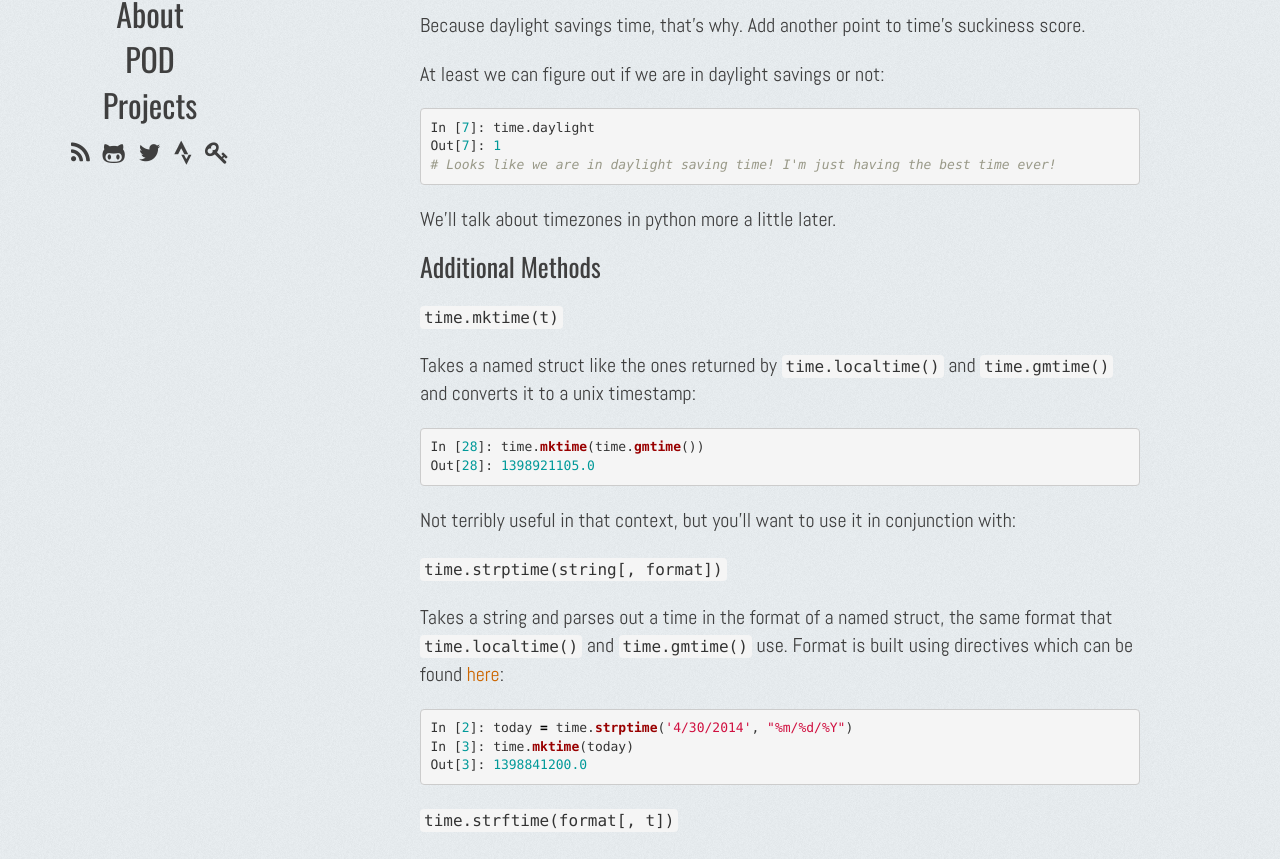
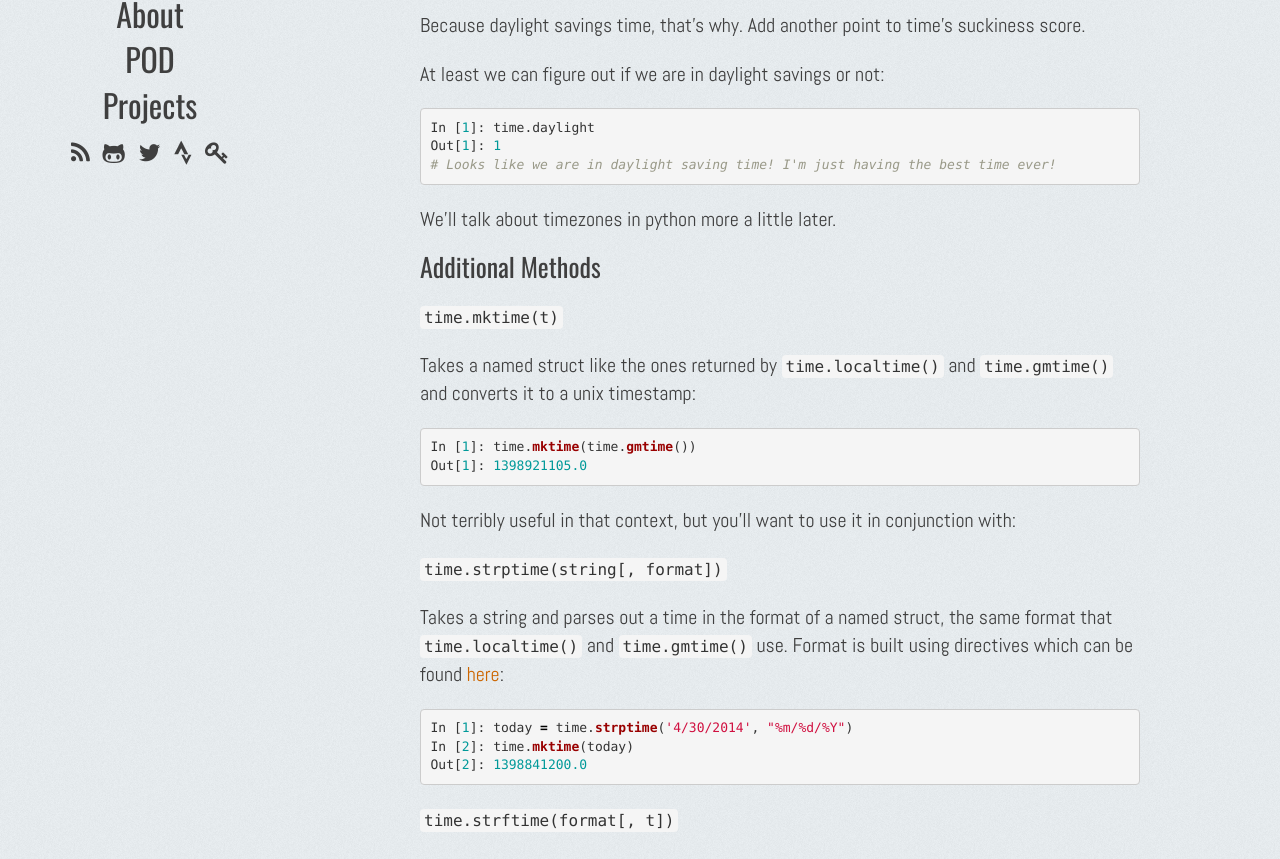
Before and after one commit to Fingel/pedaldrivenprogramming.com, a Jekyll site: the page built from _posts/2014-04-30-getting-the-time-right-in-python.markdown, in a window 1280 px wide and 1400 px high, scrolled down 1827 px. Shown: the part 140-999 px from the top of the window. Built offline with Jekyll 4.4.1, drawn with Linux system fonts in a browser that asks for light colours; some web fonts are replaced; comment, search, counter and statistics services are not loaded.

Commit message:
lil num fixes

```diff
--- a/_posts/2014-04-30-getting-the-time-right-in-python.markdown
+++ b/_posts/2014-04-30-getting-the-time-right-in-python.markdown
@@ -79,8 +79,8 @@ Because daylight savings time, that's why. Add another point to time's suckiness
 At least we can figure out if we are in daylight savings or not:
 
 {% highlight python %}
-In [7]: time.daylight
-Out[7]: 1
+In [1]: time.daylight
+Out[1]: 1
 # Looks like we are in daylight saving time! I'm just having the best time ever!
 {% endhighlight %}
 
@@ -94,8 +94,8 @@ Additional Methods
 Takes a named struct like the ones returned by `time.localtime()` and `time.gmtime()` and converts it to a unix timestamp:
 
 {% highlight python %}
-In [28]: time.mktime(time.gmtime())
-Out[28]: 1398921105.0
+In [1]: time.mktime(time.gmtime())
+Out[1]: 1398921105.0
 {% endhighlight %}
 
 Not terribly useful in that context, but you'll want to use it in conjunction with:
@@ -106,9 +106,9 @@ Takes a string and parses out a time in the format of a named struct, the same f
 can be found [here](https://docs.python.org/2/library/time.html#time.strftime):
 
 {% highlight python %}
-In [2]: today = time.strptime('4/30/2014', "%m/%d/%Y")
-In [3]: time.mktime(today)
-Out[3]: 1398841200.0
+In [1]: today = time.strptime('4/30/2014', "%m/%d/%Y")
+In [2]: time.mktime(today)
+Out[2]: 1398841200.0
 
 {% endhighlight %}
 
@@ -197,13 +197,13 @@ In [2]: first_of_this_month
 Out[3]: datetime.date(2014, 4, 1)
 
 In [4]: first_of_this_month.timetuple()
-Out[5]: time.struct_time(tm_year=2014, tm_mon=4, tm_mday=1, tm_hour=0, tm_min=0, tm_sec=0, tm_wday=1, tm_yday=91, tm_isdst=-1)
+Out[4]: time.struct_time(tm_year=2014, tm_mon=4, tm_mday=1, tm_hour=0, tm_min=0, tm_sec=0, tm_wday=1, tm_yday=91, tm_isdst=-1)
 
-In [6]: time.mktime(first_of_this_month.timetuple())
-Out[7]: 1396335600.0
+In [5]: time.mktime(first_of_this_month.timetuple())
+Out[5]: 1396335600.0
 
-In [8]: datetime.date.fromtimestamp(1396335600.0)
-Out[9]: datetime.date(2014, 4, 1)
+In [6]: datetime.date.fromtimestamp(1396335600.0)
+Out[6]: datetime.date(2014, 4, 1)
 
 {% endhighlight %}
 
```
